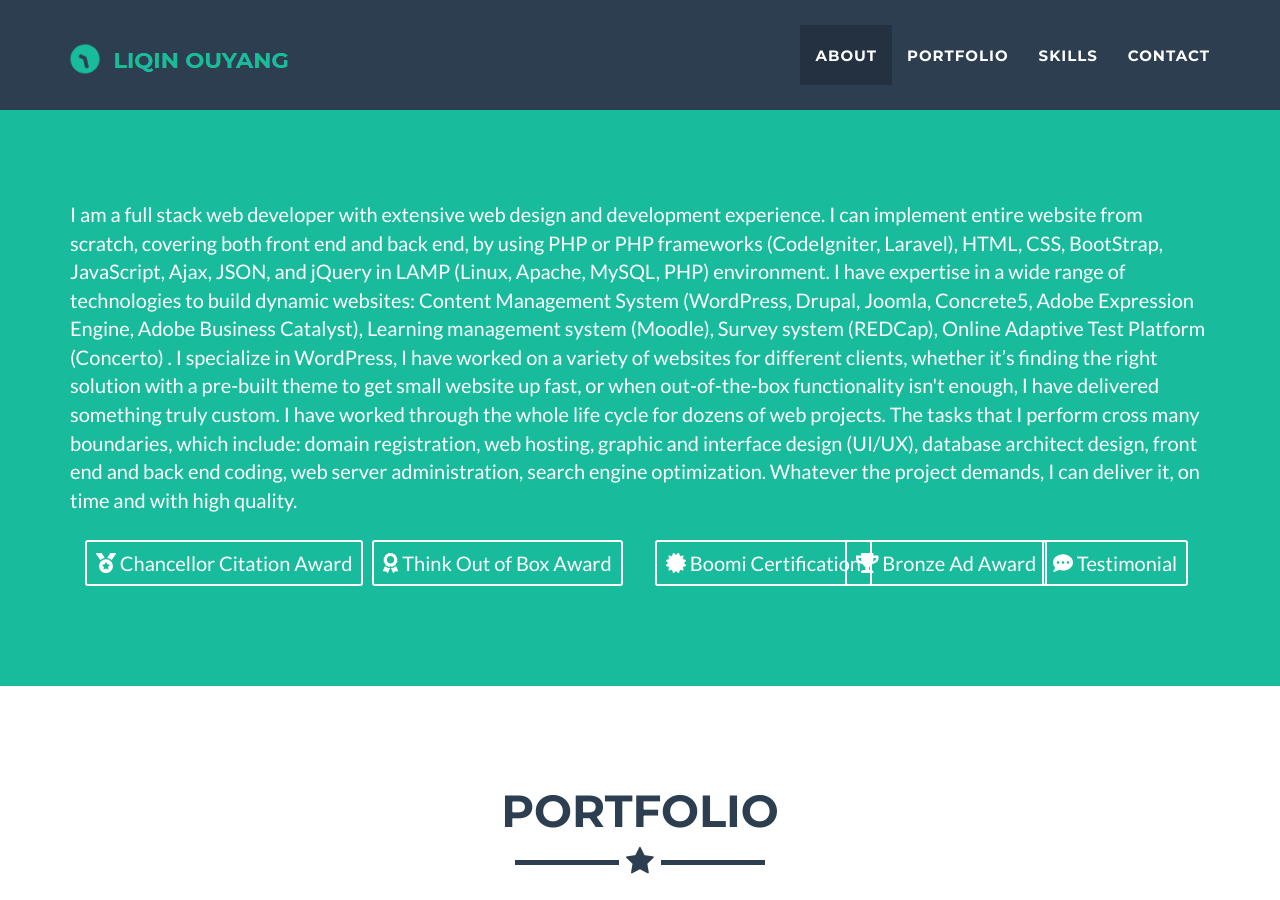
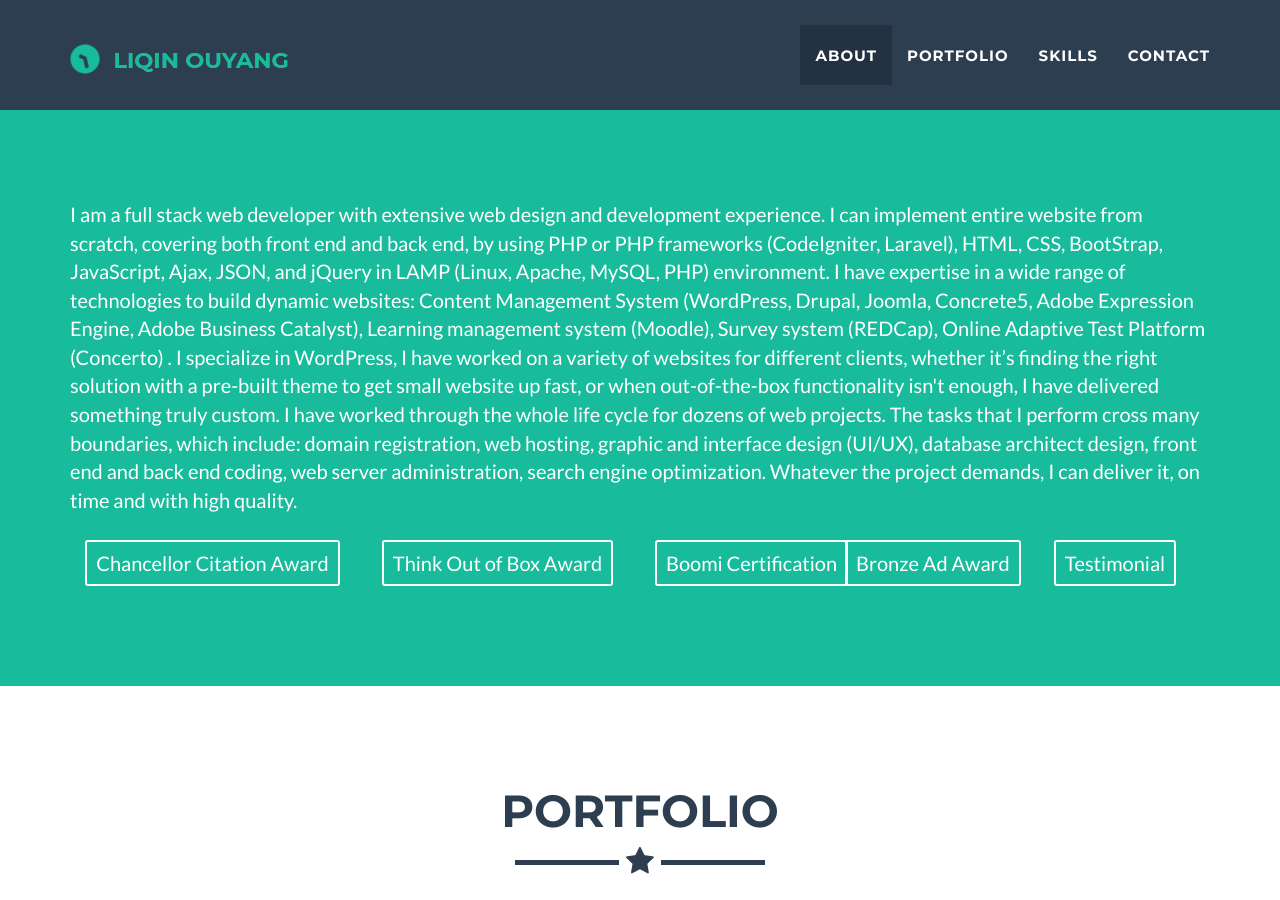
Before and after one commit to hbxtoylq/hbxtoylq.github.io, a Jekyll site: the page built from index.html, in a window 1280 px wide and 900 px high. Built offline with Jekyll 4.4.1, drawn with Linux system fonts in a browser that asks for light colours; nearby versions of some CDN libraries.

Commit message:
Update header.html

```diff
--- a/_includes/header.html
+++ b/_includes/header.html
@@ -20,24 +20,24 @@
 		 <div class="row"><div class="col-sm-12">
                          <div class="col-sm-3 text-center">
                                 <a href="img/reward/award2.png" class="btn btn-sm btn-outline" target="_blank">
-                                 <i class="fas fa-medal"></i> Chancellor Citation Award </a>
+                                 Chancellor Citation Award </a>
                          </div>
                        <div class="col-sm-3 text-center">
                                  <a href="img/reward/award3.png" class="btn btn-sm btn-outline" target="_blank">
-                                 <i class="fas fa-award"></i> Think Out of Box Award </a>
+                                 Think Out of Box Award </a>
                          </div>
 			   <div class="col-sm-2  text-center">
                                <a href="img/reward/boomiLO.jpg"  class="btn btn-sm btn-outline" target="_blank">
-<i class="fas fa-certificate"></i> Boomi Certification </a>
+Boomi Certification </a>
                         </div>
 			   <div class="col-sm-2 text-center">
                                  <a href="img/reward/AwardAD.pdf" class="btn btn-sm btn-outline" target="_blank">
-                                 <i class="fas fa-trophy"></i> Bronze Ad Award </a>
+                                 Bronze Ad Award </a>
  			</div>
 
                        <div class="col-sm-2 text-center">
                                 <a href="img/reward/award1.png" class="btn btn-sm btn-outline" target="_blank">
-                                 <i class="fas fa-comment-dots"></i> Testimonial</a>
+                                 Testimonial</a>
                         </div>
 			  </div>
 
```
